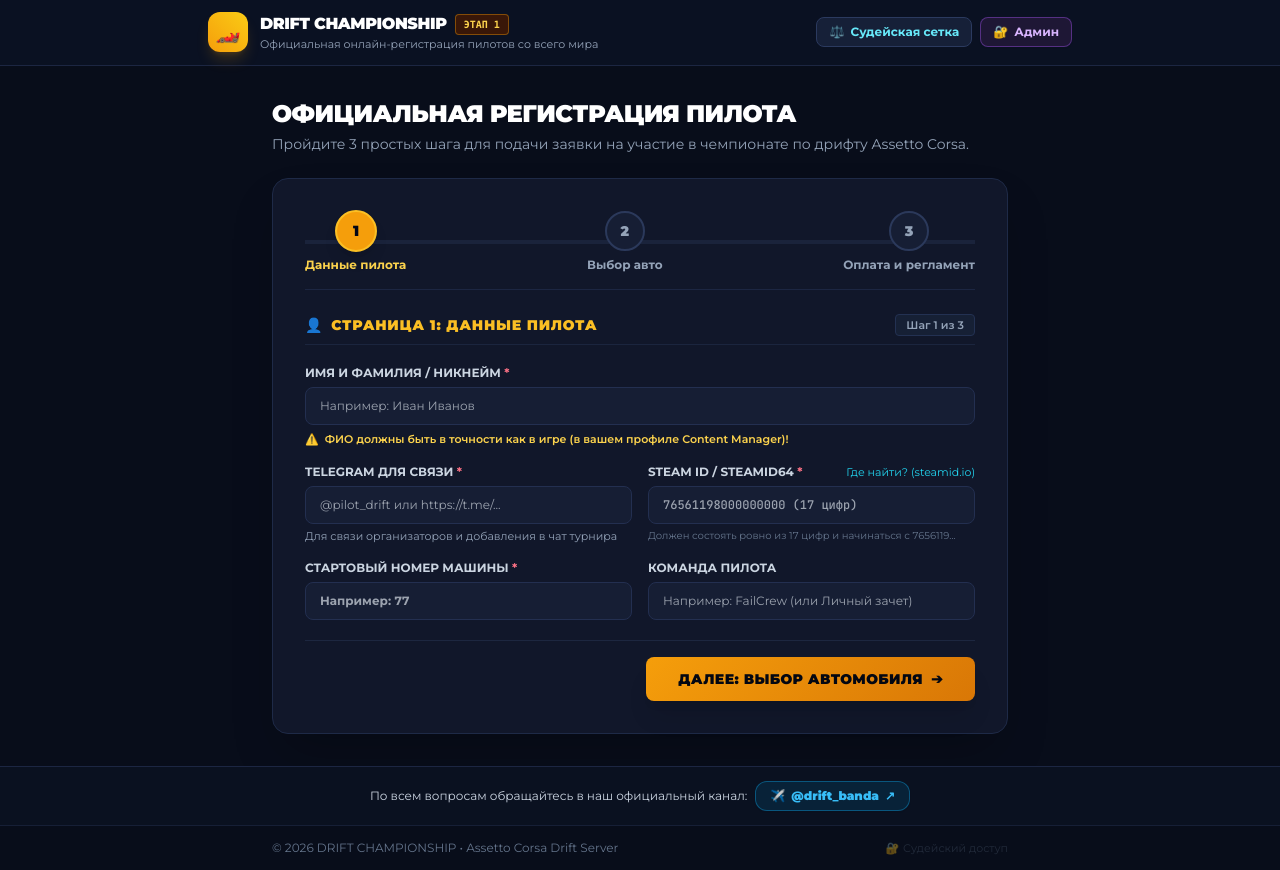
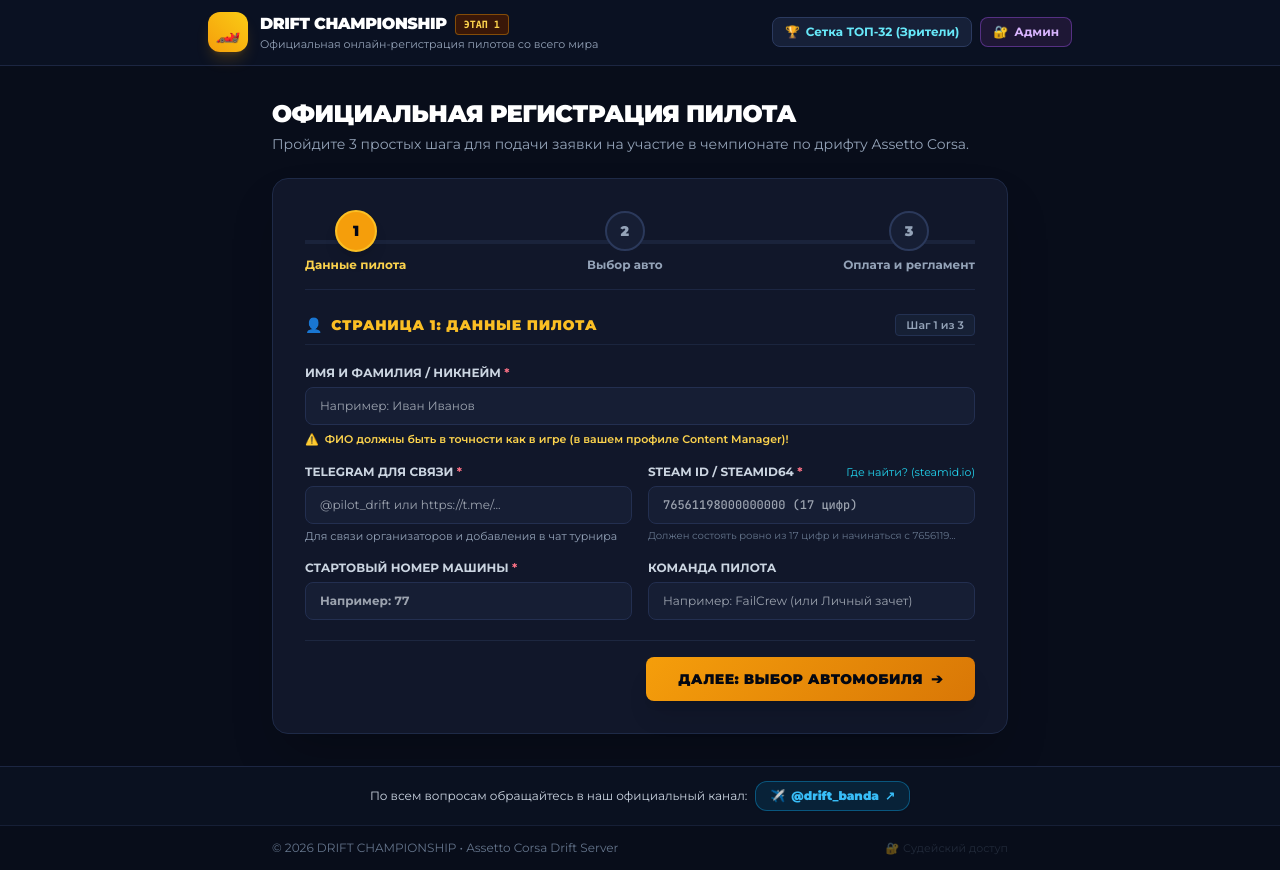
Before and after one commit to sergeyprimo/sergeyprimo.github.io, a plain HTML site: page index.html in a window 1280 px wide. Drawn offline with nearby package versions, Linux system fonts and the light colour scheme; no server answers.

Commit message:
Change header button to spectator bracket and secure judges panel

```diff
--- a/index.html
+++ b/index.html
@@ -58,8 +58,8 @@
       </div>
 
       <div class="flex items-center gap-2">
-        <a href="judges.html" class="text-xs bg-[#162038] hover:bg-[#202e52] border border-[#2b3a5f] text-cyan-300 px-3 py-1.5 rounded-lg font-bold flex items-center gap-1.5 transition">
-          <span>⚖️</span> <span class="hidden sm:inline">Судейская сетка</span>
+        <a href="https://sergeyprimo.github.io/top32/" onclick="if(window.location.protocol==='file:'){this.href='top32.html';}" class="text-xs bg-[#162038] hover:bg-[#202e52] border border-[#2b3a5f] text-cyan-300 px-3 py-1.5 rounded-lg font-bold flex items-center gap-1.5 transition" title="Открыть зрительскую сетку заездов ТОП-32">
+          <span>🏆</span> <span class="hidden sm:inline">Сетка ТОП-32 (Зрители)</span>
         </a>
         <button type="button" onclick="openJudgeAuthModal()" class="text-xs bg-[#1e1735] hover:bg-[#2e2050] border border-purple-500/40 text-purple-300 px-3 py-1.5 rounded-lg font-bold flex items-center gap-1.5 transition shadow-sm cursor-pointer" title="Тонкие настройки интерфейса регистрации (доступ по паролю)">
           <span>🔐</span> <span>Админ</span>
@@ -861,6 +861,9 @@
       </div>
 
       <div class="flex items-center gap-3">
+        <a href="https://sergeyprimo.github.io/top32/judges.html" target="_blank" onclick="if(window.location.protocol==='file:'){this.href='judges.html';}" class="text-xs bg-cyan-950/70 hover:bg-cyan-900/80 border border-cyan-500/50 text-cyan-300 px-3 py-1.5 rounded-lg font-black flex items-center gap-1.5 transition shadow-sm" title="Открыть судейскую панель для оценки заездов">
+          <span>⚖️</span> <span class="hidden md:inline">Судейская сетка</span>
+        </a>
         <button type="button" onclick="closeJudgeSettingsModal()" class="text-xs bg-[#162035] hover:bg-[#202d4a] border border-[#26375c] text-slate-300 hover:text-white px-3.5 py-2 rounded-xl font-bold flex items-center gap-2 transition cursor-pointer shadow-sm" title="Закрыть панель (Esc)">
           <span>✕</span> <span class="hidden sm:inline">Закрыть (Esc)</span>
         </button>
```
Also changed, not shown: register.html (+5 -2 lines).
